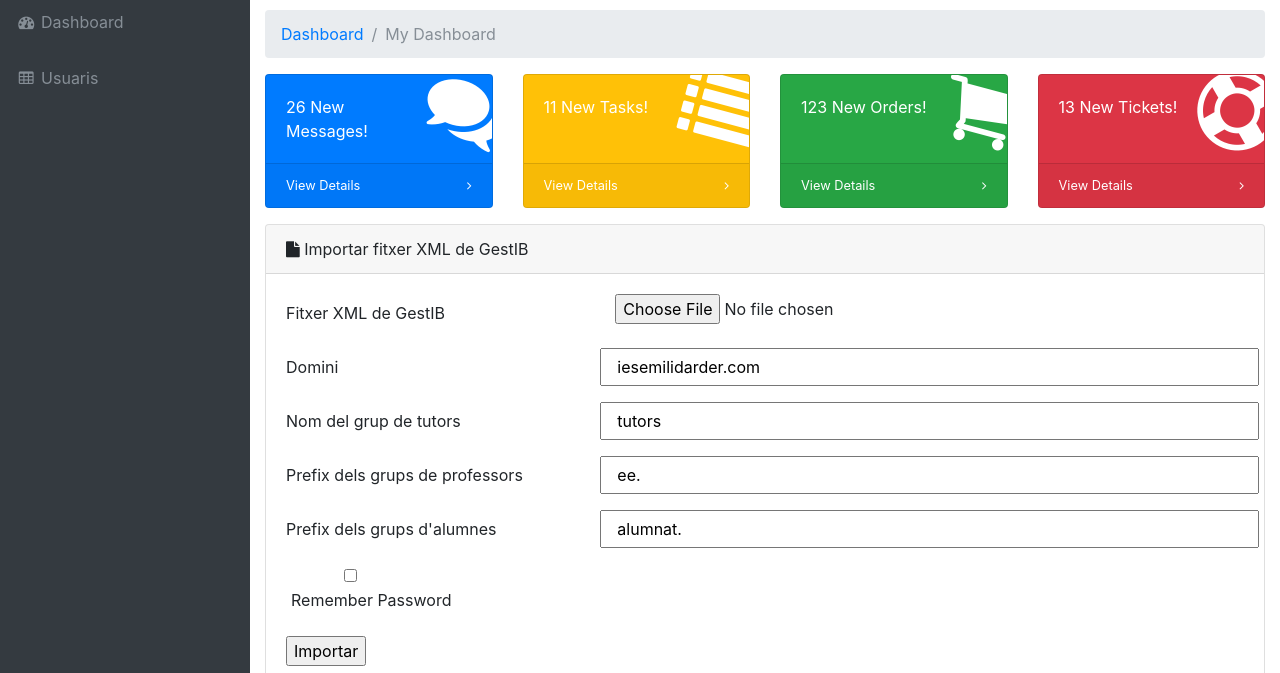
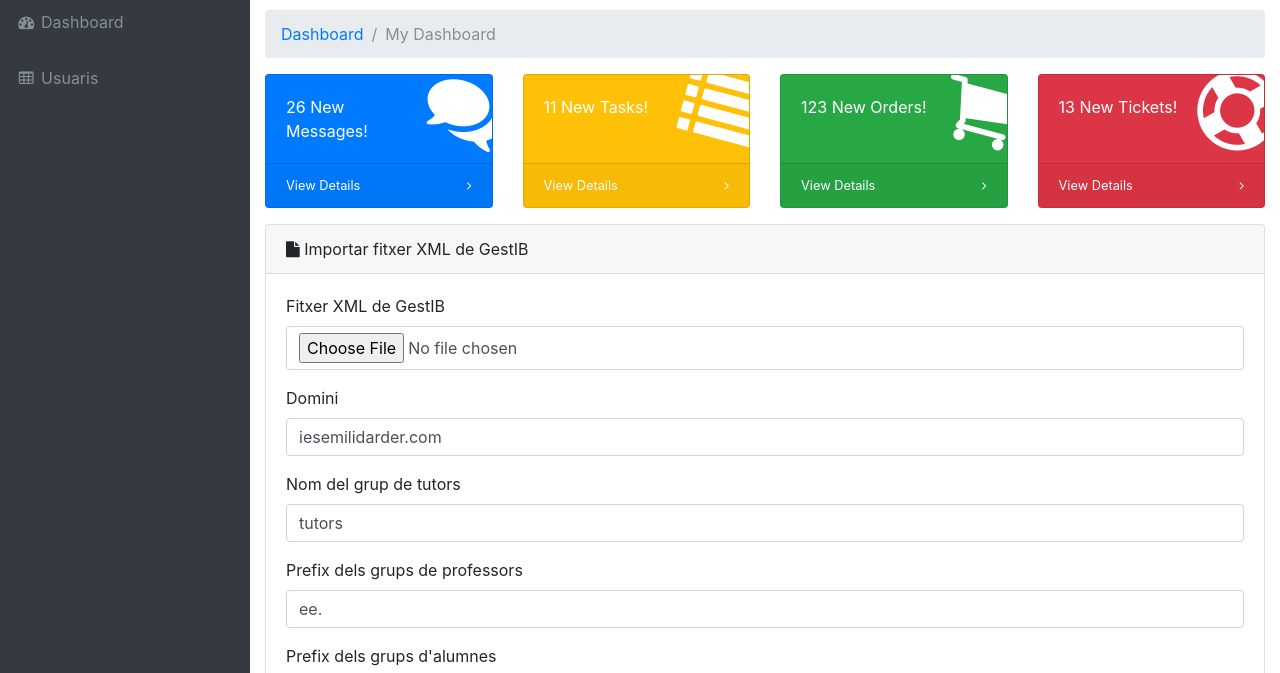
Before and after one commit to miquelcabot/gestib2google_nodejs, a website: page public/index.html in a window 1280 px wide. Shown: the part 62-735 px from the top of the page. Drawn offline with Linux system fonts and the light colour scheme.

Commit message:
Canviam estructura de carpetes

```diff
--- a/app.js
+++ b/app.js
@@ -2,7 +2,8 @@ var express = require('express');
 var path = require('path');
 var fileUpload = require('express-fileupload');
 var parseString = require('xml2js').parseString;
-var readxmlfile = require('./readxmlfile.js');
+
+var readxmlfile = require('./api/readxmlfile.js');
 
 var app = express();
 app.use(fileUpload());
--- a/public/index.html
+++ b/public/index.html
@@ -137,30 +137,30 @@
         <i class="fa fa-file"></i> Importar fitxer XML de GestIB</div>
       <div class="card-body">
         <form action="importgestib" method="POST" enctype="multipart/form-data">
-          <div class="form-group row">
-            <label for="xmlfile" class="col-sm-6 col-md-4 col-form-label">Fitxer XML de GestIB</label>
-            <input class="form-contro col-sm-6 col-md-8" id="xmlfile" name="xmlfile" type="file" placeholder="File">
+          <div class="form-group">
+            <label for="xmlfile">Fitxer XML de GestIB</label>
+            <input class="form-control" id="xmlfile" name="xmlfile" type="file" placeholder="File">
           </div>
-          <div class="form-group row">
-            <label for="domain" class="col-sm-6 col-md-4 col-form-label">Domini</label>
-            <input class="form-contro col-sm-6 col-md-8" id="domain" name="domain" type="text" placeholder="Domini" value="iesemilidarder.com">
+          <div class="form-group">
+            <label for="domain">Domini</label>
+            <input class="form-control" id="domain" name="domain" type="text" placeholder="Domini" value="iesemilidarder.com">
           </div>
-          <div class="form-group row">
-            <label for="tutorsgroup" class="col-sm-6 col-md-4 col-form-label">Nom del grup de tutors</label>
-            <input class="form-contro col-sm-6 col-md-8" id="tutorsgroup" name="tutorsgroup" type="text" placeholder="Grup tutors" value="tutors">
+          <div class="form-group">
+            <label for="tutorsgroup">Nom del grup de tutors</label>
+            <input class="form-control" id="tutorsgroup" name="tutorsgroup" type="text" placeholder="Grup tutors" value="tutors">
           </div>
-          <div class="form-group row">
-            <label for="teachersgroup" class="col-sm-6 col-md-4 col-form-label">Prefix dels grups de professors</label>
-            <input class="form-contro col-sm-6 col-md-8" id="teachersgroup" name="teachersgroup" type="text" placeholder="Prefix" value="ee.">
+          <div class="form-group">
+            <label for="teachersgroup">Prefix dels grups de professors</label>
+            <input class="form-control" id="teachersgroup" name="teachersgroup" type="text" placeholder="Prefix" value="ee.">
           </div>
-          <div class="form-group row">
-            <label for="studentsgroup" class="col-sm-6 col-md-4 col-form-label">Prefix dels grups d'alumnes</label>
-            <input class="form-contro col-sm-6 col-md-8" id="studentsgroup" name="studentsgroup" type="text" placeholder="Prefix" value="alumnat.">
+          <div class="form-group">
+            <label for="studentsgroup">Prefix dels grups d'alumnes</label>
+            <input class="form-control" id="studentsgroup" name="studentsgroup" type="text" placeholder="Prefix" value="alumnat.">
           </div>
-          <div class="form-group row">
+          <div class="form-group">
             <div class="form-check">
-              <label class="form-check-label" class="col-sm-6 col-md-4 col-form-label">
-                <input class="form-check-inpu col-sm-8" type="checkbox"> Remember Password</label>
+              <label class="form-check-label">
+                <input class="form-check-input" type="checkbox"> Remember Password</label>
             </div>
           </div>
           <input type="submit" value="Importar">
```
Also changed, not shown: test.js (+5 -4 lines), api/domaingroup.js (renamed from domaingroup.js), api/domainuser.js (renamed from domainuser.js), api/googleconnect.js (renamed from googleconnect.js), api/readxmlfile.js (renamed from readxmlfile.js).
